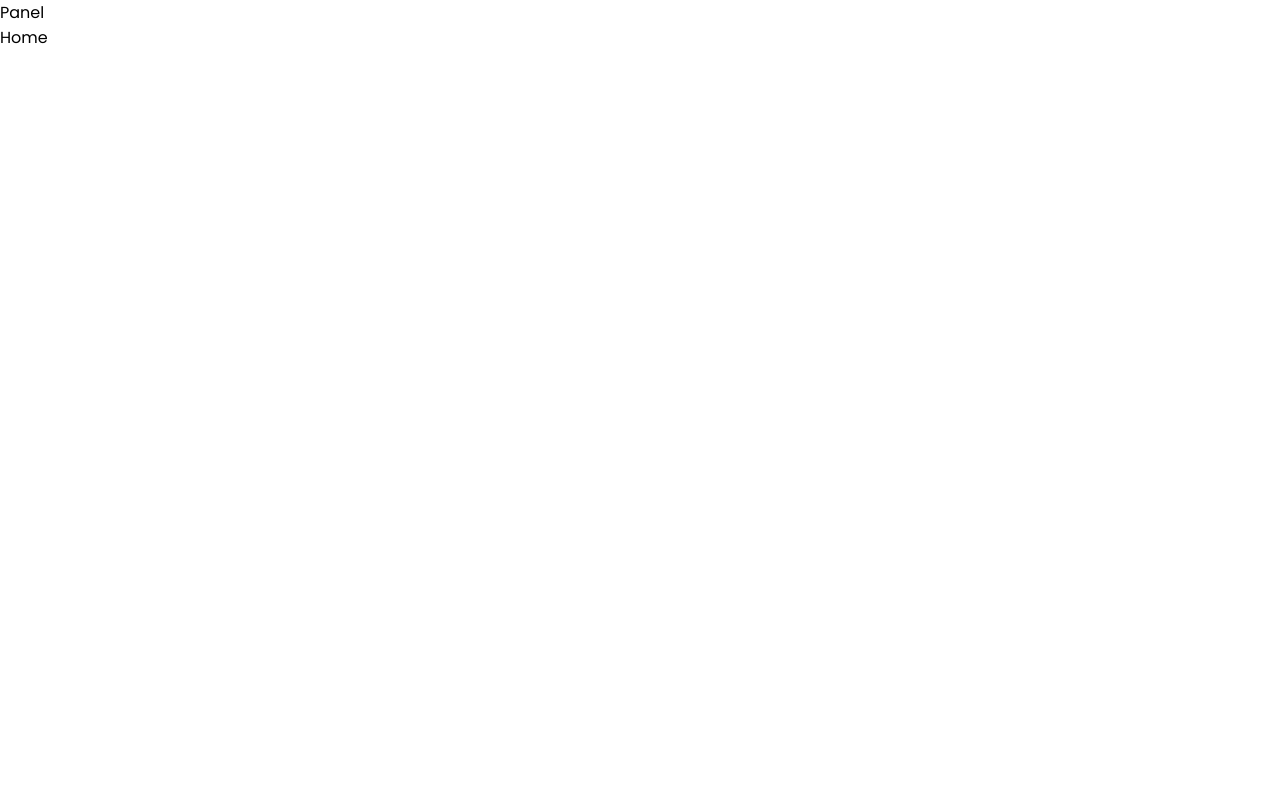
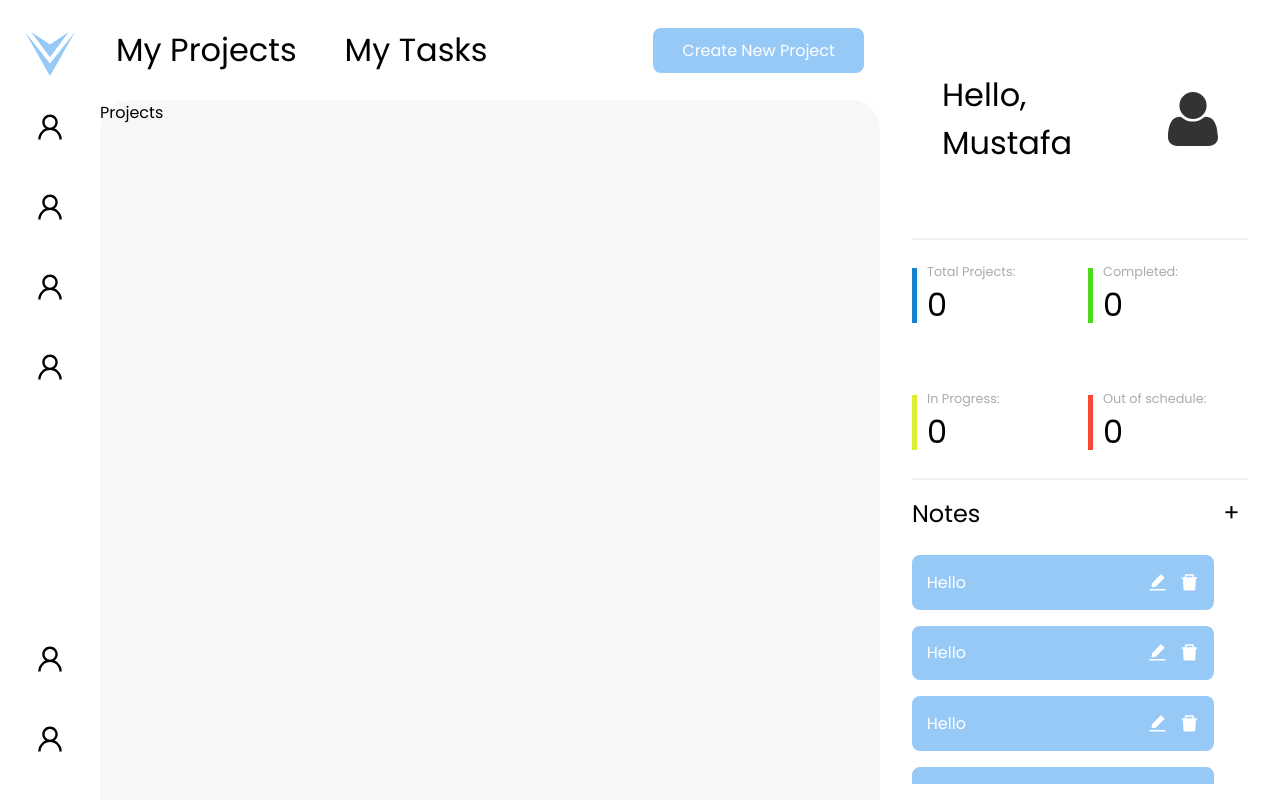
Before and after one commit to Iskenderun-Technical-University/mustafazeydani-VDGP, a React (Create React App) app in the folder client/: page / in a window 1280 px wide. Built offline with nearby package versions, Linux system fonts and the light colour scheme.

Commit message:
Designed fixed panel

```diff
--- a/client/src/App.js
+++ b/client/src/App.js
@@ -3,19 +3,19 @@ import {
   Outlet,
   RouterProvider,
 } from "react-router-dom"
-import Home from "./pages/Home"
+import Home from "./pages/projects/Projects"
 import Register from "./pages/auth/Register"
 import Login from "./pages/auth/Login"
 import "./index.css"
 import Panels from "./components/Panels"
 
-
 const Layout = ()=>{
   return (
     <>
       <Panels />
-      <Outlet />
-      {/* <InfoPanel /> */}
+      <div className='outlet'>
+        <Outlet />
+      </div>
     </>
   )
 }
@@ -28,7 +28,7 @@ const router = createBrowserRouter([
       {
         path: "/",
         element: <Home />
-      } /*********** */
+      }
     ]
   },
   {
--- a/client/src/components/Panels.jsx
+++ b/client/src/components/Panels.jsx
@@ -3,11 +3,101 @@ import './panels.css'
 import { Link } from 'react-router-dom'
 import Logo from '../assets/logo.svg'
 import User from '../assets/user.svg'
-import {AiOutlineUser} from 'react-icons/ai'
+import {
+  AiOutlineUser,
+  AiFillDelete,
+  AiFillEdit
+} from 'react-icons/ai'
+
 
 const Navbar = () => {
   return (
-    <div className='panels'>Panel</div>
+    <div className='panels'>
+      <div className="leftpanel">
+
+        <div className="leftpanel-links">
+          <img src={Logo} alt="logo" />
+          <Link className='link' to=''><AiOutlineUser/></Link>
+          <Link className='link' to=''><AiOutlineUser/></Link>
+          <Link className='link' to=''><AiOutlineUser/></Link>
+          <Link className='link' to=''><AiOutlineUser/></Link>
+        </div>
+
+        <div className="controls">
+          <a href=""><AiOutlineUser/></a>
+          <a href=""><AiOutlineUser/></a>
+        </div>
+      </div>
+
+      <div className="upperpanel">
+        <div className="upperpanel-links">
+          <Link className='link'>My Projects</Link>
+          <Link className='link'>My Tasks</Link>
+        </div>
+        <a className="btn" href="">Create New Project</a>
+      </div>
+
+      <div className="rightpanel">
+        <div className="user">
+          <p>Hello,<br/><span>Mustafa</span></p>
+          <img src={User}/>
+        </div>
+        <div className="statistics">
+          <div className="total-projects">
+            <div className="content">
+              <p>Total Projects:</p>
+              <p>0</p>
+            </div>
+          </div>
+          <div className="completed">
+            <div div className="content">
+              <p>Completed:</p>
+              <p>0</p>
+            </div>
+          </div>
+          <div className="in-progress">
+            <div className="content">
+              <p>In Progress:</p>
+              <p>0</p>
+            </div>
+          </div>
+          <div className="out-of-schedule">
+            <div className="content">
+              <p>Out of schedule:</p>
+              <p>0</p>
+            </div>
+          </div>
+        </div>
+        <div className="notes">
+          <div className="notes-header">
+            <p>Notes</p>
+            <a className='add-note'>+</a>
+          </div>
+          <div className="notes-content">
+            <div className="note btn">
+                <p className='note-title'>Hello</p>
+                <AiFillEdit className='note-icons'/>
+                <AiFillDelete className='note-icons'/>
+            </div>
+            <div className="note btn">
+                <p className='note-title'>Hello</p>
+                <AiFillEdit className='note-icons'/>
+                <AiFillDelete className='note-icons'/>
+            </div>
+            <div className="note btn">
+                <p className='note-title'>Hello</p>
+                <AiFillEdit className='note-icons'/>
+                <AiFillDelete className='note-icons'/>
+            </div>
+            <div className="note btn">
+                <p className='note-title'>Hello</p>
+                <AiFillEdit className='note-icons'/>
+                <AiFillDelete className='note-icons'/>
+            </div>
+          </div>
+        </div>
+      </div>
+    </div>
   )
 }
 
--- a/client/src/components/panels.css
+++ b/client/src/components/panels.css
@@ -0,0 +1,193 @@
+.panels {
+    height: 100vh;
+    display: flex;
+}
+
+.leftpanel,
+.rightpanel {
+    flex-grow: 0;
+    flex-shrink: 0;
+}
+
+/****** Left Panel ******/
+
+.leftpanel {
+    height: 100%;
+    padding: 1em 0;
+    display: flex;
+    flex-direction: column;
+    flex-basis: 100px;
+    align-items: center;
+    text-align: center;
+    font-size: 2em;
+}
+
+.leftpanel img {
+    display: block;
+    width: 50%;
+    margin: 0 auto;
+}
+
+.link, a {
+    display: block;
+}
+
+.leftpanel-links,
+.controls {
+    display: flex;
+    flex-direction: column;
+    gap: 1em;
+}
+
+.leftpanel-links {
+    margin-bottom: auto;
+}
+
+.controls {
+    margin-top: auto;
+}
+
+/****** Upper Panel ******/
+
+.upperpanel {
+    height: 100px;
+    width: 100%;
+    display: flex;
+    align-items: center;
+    padding: 0 1em;
+}
+
+.upperpanel-links {
+    display: flex;
+    gap: 1.5em;
+    margin-right: auto;
+    font-size: 2em;
+}
+
+/****** Right Panel ******/
+.rightpanel {
+    height: 100%;
+    flex-basis: 400px;
+    padding: 0 2em;
+}
+
+.user,
+.statistics {
+    border-bottom: 2px solid var(--color-lightgrey);
+}
+
+.user {
+    height: 30%;
+    display: flex;
+    align-items: center;
+    justify-content: center;
+    gap: 3em;
+    font-size: 2em;
+}
+
+.rightpanel img {
+    width: 50px;
+}
+
+.statistics {
+    height: 30%;
+    display: grid;
+    grid-template-columns: repeat(2, 1fr);
+    grid-template-rows: repeat(2, auto);
+    gap: 1em;
+}
+
+.statistics > div {
+    display: flex;
+    align-items: center;
+    justify-content: flex-start;
+}
+
+.statistics > div::before {
+    content: "";
+    display: inline-block;
+    width: 5px;
+    height: 50%;
+    margin-right: 10px;
+}
+
+.total-projects::before {
+    background-color: rgb(22, 131, 204);
+}
+.completed::before {
+    background-color: rgb(75, 218, 28);
+}
+.in-progress::before {
+    background-color: rgb(222, 238, 46);
+}
+.out-of-schedule::before {
+    background-color: rgb(252, 71, 54);
+}
+
+.content p:nth-of-type(1)  {
+    font-size: 0.8em;
+    color: var(--color-darkgrey);
+}
+.content p:nth-of-type(2)  {
+    font-size: 2em;
+}
+
+.notes {
+    height: 40%;
+    display: flex;
+    flex-direction: column;
+    align-items: center;
+    padding: 1em 0;
+}
+
+.notes-header {
+    width: 100%;
+    display: flex;
+    justify-content: space-between;
+    font-size: 1.5em;
+    margin-bottom: 1em;
+}
+
+.add-note {
+    position: absolute;
+    right: 1.3em;
+    line-height: .7;
+    padding: .3em;
+    border-radius: 50%;
+    border: 2px solid transparent;
+}
+
+.add-note:hover {
+    border: 2px solid var(--color-primary);
+    cursor: pointer;
+}
+
+.notes-content {
+    width: 100%;
+    display: flex;
+    flex-direction: column;
+    gap: 1em;
+    overflow-y: auto;
+}
+
+.note {
+    width: 90%;
+    display: flex;
+    align-items: center;
+    gap: 0.7em;
+    padding: .8em;
+    background-color: var(--color-primary);
+    color: var(--color-variant);
+}
+
+.note-icons {
+    font-size: 1.3em;
+}
+
+.note-icons:hover {
+    color: var(--color-darkgrey);
+}
+
+.note-title {
+    margin-right: auto;
+}
--- a/client/src/index.css
+++ b/client/src/index.css
@@ -12,7 +12,8 @@
     --color-primary: #97c9f7;
     --color-variant: #fff;
     --color-black: #000;
-    --color-lightgrey: rgb(187, 186, 186);
+    --color-lightgrey: rgb(241, 241, 241);
+    --color-darkgrey: rgb(171, 170, 170);
 
     --transition: all 400ms ease;
 }
@@ -57,3 +58,13 @@ a:hover {
     border-radius: 20px;       /* roundness of the scroll thumb */
     border: 3px solid #f1f0f0;  /* creates padding around scroll thumb */
   }
+
+  .outlet {
+    position: absolute;
+    top: 100px;
+    left: 100px;
+    background-color: #f5f7f8;
+    border-radius: 30px 30px 0 0;
+    width: calc(100% - 500px);
+    height: calc(100vh - 100px);
+  }
--- a/client/src/pages/Home.jsx
+++ /dev/null
@@ -1,9 +0,0 @@
-import React from 'react'
-
-function Home() {
-  return (
-    <div>Home</div>
-  )
-}
-
-export default Home
--- /dev/null
+++ b/client/src/pages/projects/Projects.jsx
@@ -0,0 +1,12 @@
+import React from 'react'
+import './projects.css'
+
+const Home = () => {
+  return (
+    <div className='projects'>
+      Projects
+    </div>
+  )
+}
+
+export default Home
```
Also changed, not shown: client/src/pages/projects/projects.css (added).
